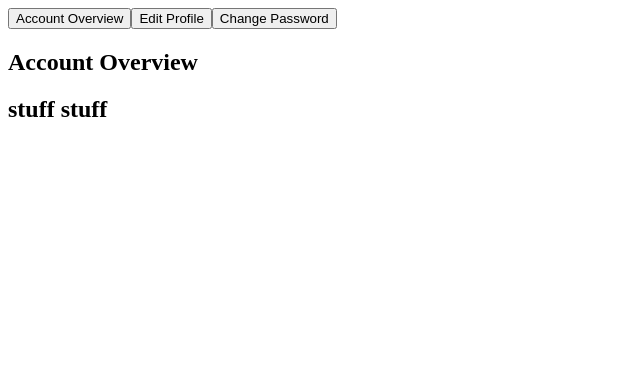
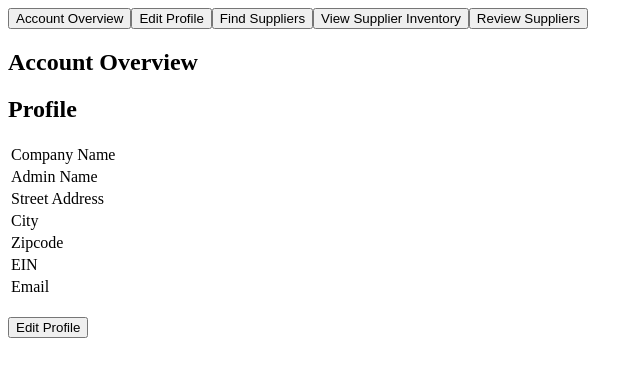
Before and after one commit to ajrsabet/project3-front-heroku-test2, a React (Create React App) app: page /charity in a window 1280 px wide. Shown: the top 376 px of the page, without its empty margins (0-643 px from the left). Built offline with nearby package versions, Linux system fonts and the light colour scheme.

Commit message:
added more buttons and content to account pages

```diff
--- a/src/Pages/CharityAccountPage.js
+++ b/src/Pages/CharityAccountPage.js
@@ -14,13 +14,49 @@ export default function CharityAccountPage() {
     }, []);
 
 
-    function accountOverview() {
+    function accountOverview(props) {
         setSectionState({
             sectionData:
-                <div>
-                    <h1>Account Overview</h1>
-                    <h2>stuff stuff</h2>
-                </div>
+            <div>
+            <h1>Account Overview</h1>
+            <h2>Profile</h2>
+            <table>
+                <tbody>
+                    <tr>
+                        <td>Company Name</td>
+                        {/* <td>{props.company}</td> */}
+                        {/* correct props call? */}
+                    </tr>
+                    <tr>
+                        <td>Admin Name</td>
+                        {/* <td>{props.admin}</td> */}
+                    </tr>
+                    <tr>
+                        <td>Street Address</td>
+                        {/* <td>{props.street}</td> */}
+                    </tr>
+                    <tr>
+                        <td>City</td>
+                        {/* <td>{props.city}</td> */}
+                    </tr>
+                    <tr>
+                        <td>Zipcode</td>
+                        {/* <td>{props.zipcode}</td> */}
+                    </tr>
+                    <tr>
+                        <td>EIN</td>
+                        {/* <td>{props.ein}</td> */}
+                    </tr>
+                    <tr>
+                        <td>Email</td>
+                        {/* <td>{props.email}</td> */}
+                    </tr>
+                </tbody>
+            </table>
+            <br />
+            <button onClick={editProfile}>Edit Profile</button>
+
+        </div>
 
         })
     }
@@ -49,15 +85,36 @@ export default function CharityAccountPage() {
             <input placeholder="API data here"></input>
             <p>Password</p>
             <input placeholder="API data here"></input>
+            {/* Add confirm password? Also add API calls to change this info in DB */}
         </div>
         })
     }
 
-    function changePassword() {
+    function findSupplier() {
         setSectionState({
             sectionData:
                 <div>
-                    <h1> Change Password </h1>
+                    <h1> Find Suppliers </h1>
+                    {/* Add functionality to "favorite" suppliers */}
+                </div>
+        })
+    }
+
+    function viewInventory(){
+        setSectionState({
+            sectionData:
+                <div>
+                    <h1> View Supplier Inventory </h1>
+                    {/* Of favorite suppliers? */}
+                </div>
+        })
+    }
+
+    function reviewSupplier() {
+        setSectionState({
+            sectionData:
+                <div>
+                    <h1> Review Suppliers </h1>
                 </div>
         })
     }
@@ -68,7 +125,9 @@ export default function CharityAccountPage() {
             <Aside>
                 <button onClick={accountOverview}>Account Overview</button>
                 <button onClick={editProfile}>Edit Profile</button>
-                <button onClick={changePassword}>Change Password</button>
+                <button onClick={findSupplier}>Find Suppliers</button>
+                <button onClick={viewInventory}>View Supplier Inventory</button>
+                <button onClick={reviewSupplier}>Review Suppliers</button>
             </Aside>
             <Section>
                 <div>{sectionState.sectionData}</div>
--- a/src/Pages/SupplierAccountPage.js
+++ b/src/Pages/SupplierAccountPage.js
@@ -14,12 +14,48 @@ export default function SupplierAccountPage() {
     }, []);
 
 
-    function accountOverview() {
+    function accountOverview(props) {
         setSectionState({
             sectionData:
                 <div>
                     <h1>Account Overview</h1>
-                    <h2>stuff stuff</h2>
+                    <h2>Profile</h2>
+                    <table>
+                        <tbody>
+                            <tr>
+                                <td>Company Name</td>
+                                {/* <td>{props.company}</td> */}
+                                {/* correct props call? */}
+                            </tr>
+                            <tr>
+                                <td>Admin Name</td>
+                                {/* <td>{props.admin}</td> */}
+                            </tr>
+                            <tr>
+                                <td>Street Address</td>
+                                {/* <td>{props.street}</td> */}
+                            </tr>
+                            <tr>
+                                <td>City</td>
+                                {/* <td>{props.city}</td> */}
+                            </tr>
+                            <tr>
+                                <td>Zipcode</td>
+                                {/* <td>{props.zipcode}</td> */}
+                            </tr>
+                            <tr>
+                                <td>EIN</td>
+                                {/* <td>{props.ein}</td> */}
+                            </tr>
+                            <tr>
+                                <td>Email</td>
+                                {/* <td>{props.email}</td> */}
+                            </tr>
+                        </tbody>
+                    </table>
+                    <br />
+                    <button onClick={editProfile}>Edit Profile</button>
+
                 </div>
 
         })
@@ -49,15 +85,34 @@ export default function SupplierAccountPage() {
                     <input placeholder="API data here"></input>
                     <p>Password</p>
                     <input placeholder="API data here"></input>
+                    {/* Add confirm password? Also add API calls to change this info in DB */}
                 </div>
         })
     }
 
-    function changePassword() {
+    function setPickupSchedule() {
         setSectionState({
             sectionData:
                 <div>
-                    <h1> Change Password </h1>
+                    <h1> Set Pickup Schedule </h1>
+                </div>
+        })
+    }
+
+    function updateInventory(props) {
+        setSectionState({
+            sectionData:
+                <div>
+                    <h1> Update Inventory </h1>
+                </div>
+        })
+    }
+
+    function reviewCharities() {
+        setSectionState({
+            sectionData:
+                <div>
+                    <h1> Review Charities </h1>
                 </div>
         })
     }
@@ -68,7 +123,9 @@ export default function SupplierAccountPage() {
             <Aside>
                 <button onClick={accountOverview}>Account Overview</button>
                 <button onClick={editProfile}>Edit Profile</button>
-                <button onClick={changePassword}>Change Password</button>
+                <button onClick={setPickupSchedule}>Set Pickup Schedule</button>
+                <button onClick={updateInventory}>Update Inventory</button>
+                <button onClick={reviewCharities}>Review Charities</button>
             </Aside>
             <Section>
                 <div>{sectionState.sectionData}</div>
```
